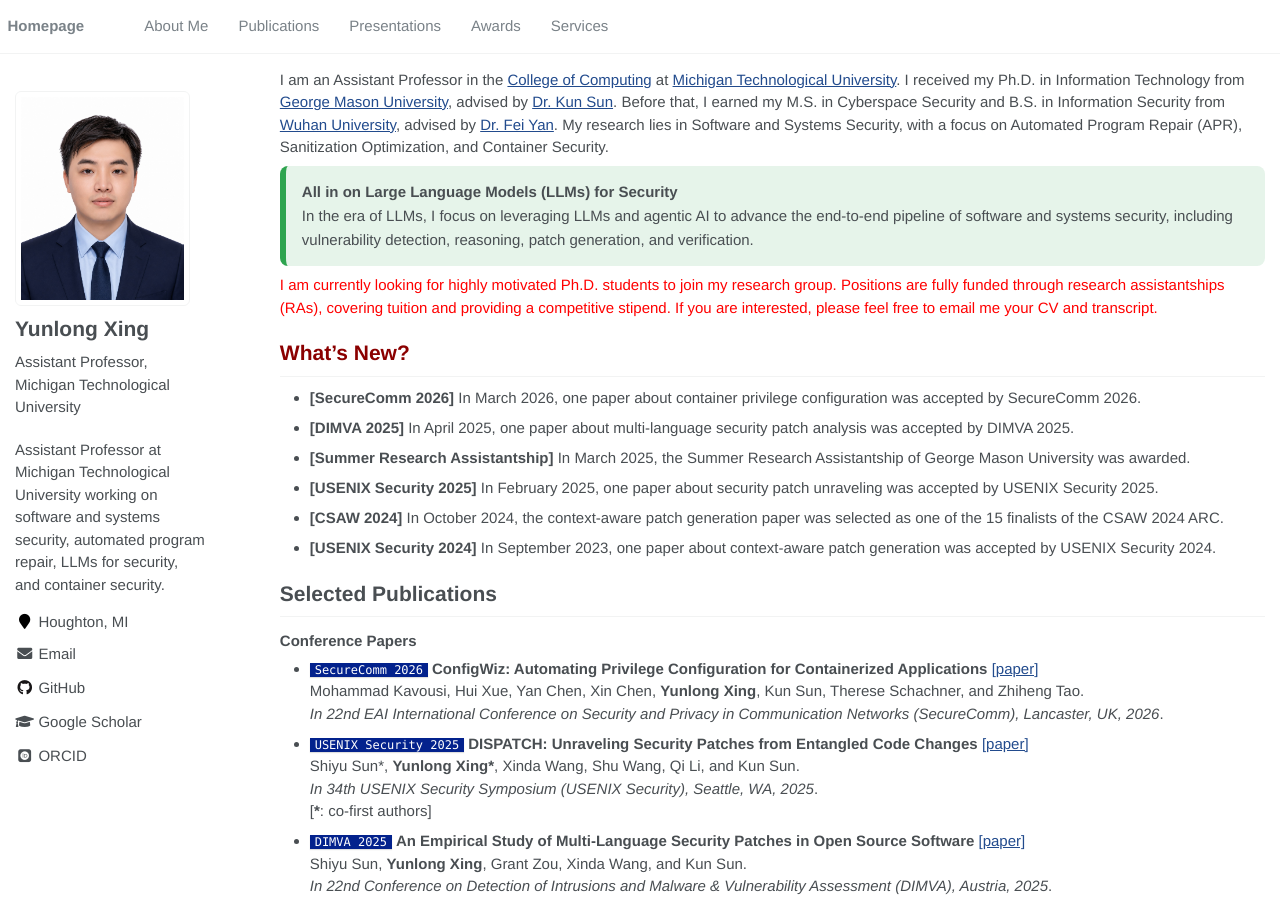
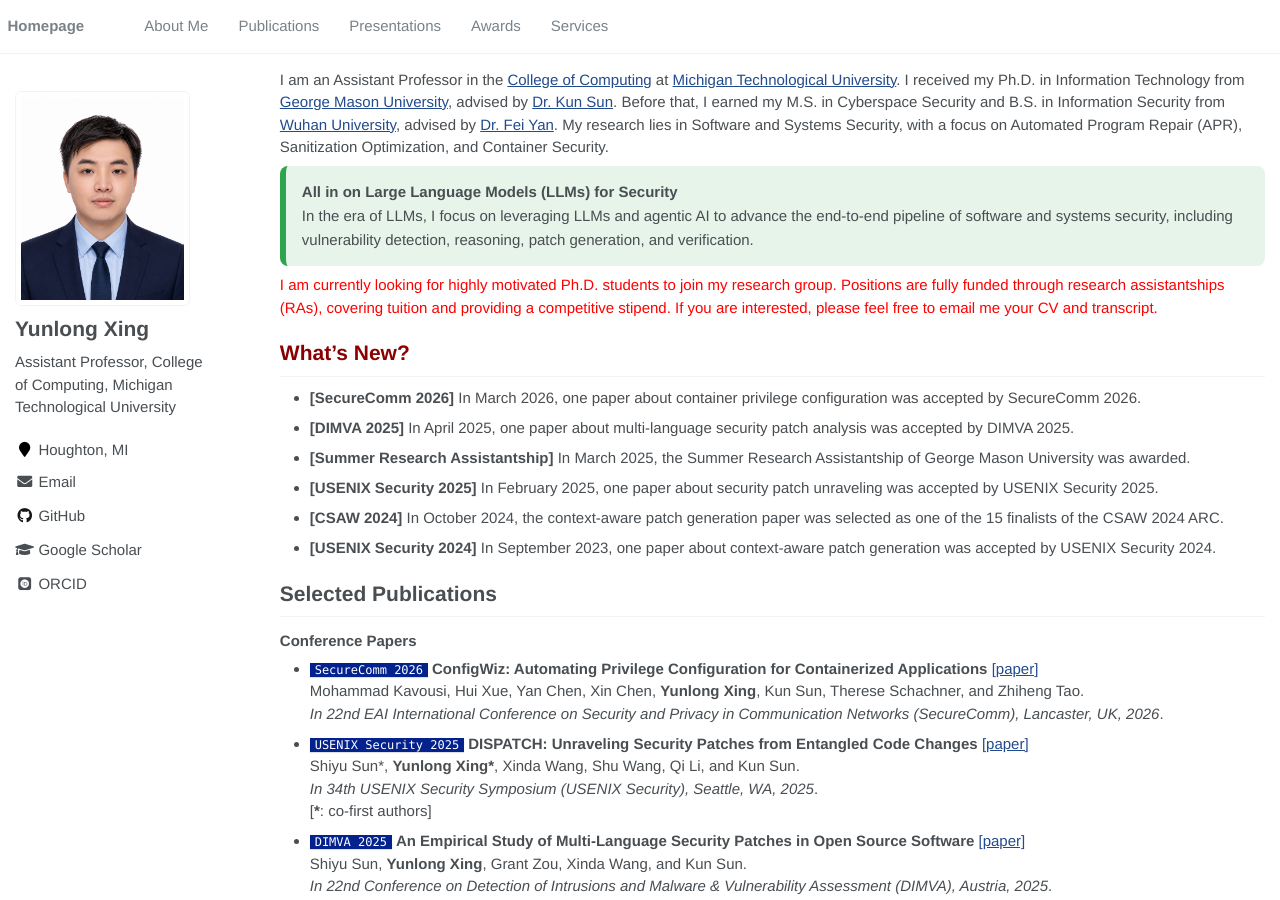
Before and after one commit to YunlongXing/yunlongxing.github.io, a Jekyll site: the page built from _pages/about.md, in a window 1280 px wide and 900 px high. Built offline with Jekyll 4.4.1, drawn with Linux system fonts in a browser that asks for light colours; some web fonts are replaced.

Commit message:
Update homepage bio metadata

```diff
--- a/_config.yml
+++ b/_config.yml
@@ -7,7 +7,7 @@
 
 # Site Settings
 title                    : "Yunlong Xing"
-description              : "Assistant Professor at Michigan Technological University working on software and systems security, automated program repair, LLMs for security, and container security."
+description              : ""
 repository               : "YunlongXing/yunlongxing.github.io"
 
 # google analytics
@@ -24,6 +24,7 @@ author:
   avatar           : "images/avatar.jpg"
   bio              : |
     Assistant Professor,
+    College of Computing,
     Michigan Technological University
   location         : "Houghton, MI"
   employer         :
```
